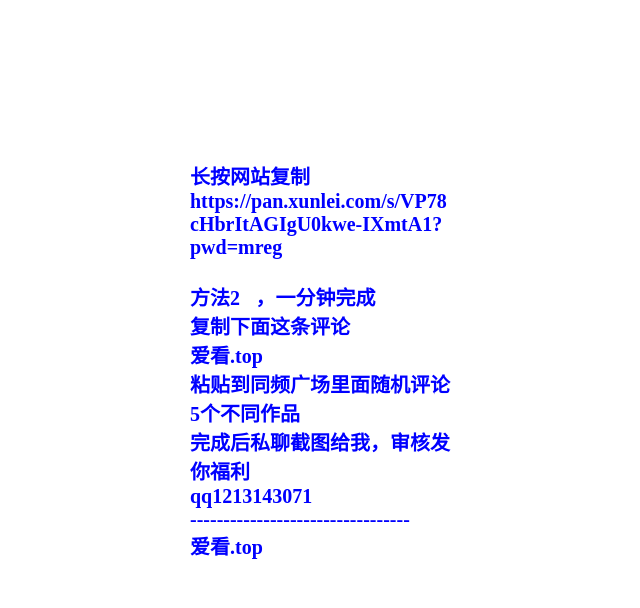
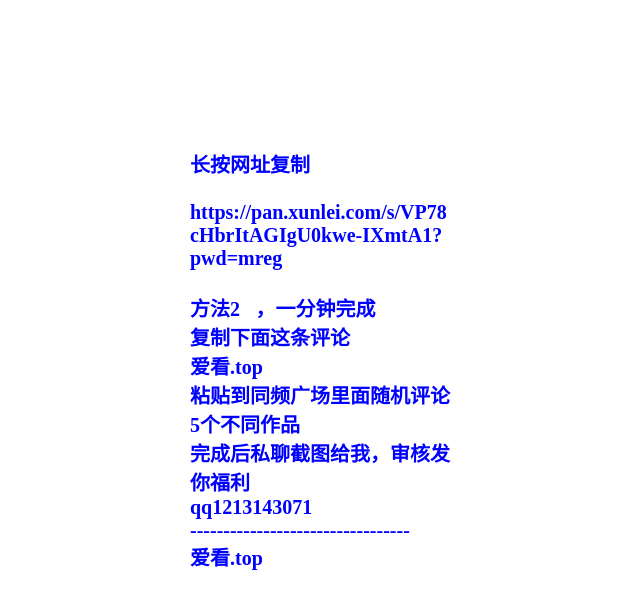
Before and after one commit to Shduwidndbuqis/qq-group-site, a plain HTML site: page index.html in a window 1280 px wide. Shown: the whole page, without its empty margins (320-960 px from the left). Drawn offline with Linux system fonts and the light colour scheme.

Commit message:
Update index.html

```diff
--- a/index.html
+++ b/index.html
@@ -3,7 +3,7 @@
 <head>
   <meta charset="utf-8">
   <meta name="viewport" content="width=device-width, initial-scale=1">
-  <title>进迅雷</title>
+  <title>秘密空间</title>
   <style>
     body {
       display: grid;
@@ -25,7 +25,7 @@
   </style>
 </head>
 <body>
-  <main>长按网站复制<br>
+  <main>长按网址复制<br><br>
 https://pan.xunlei.com/s/VP78cHbrItAGIgU0kwe-IXmtA1?pwd=mreg<br><br>方法2⃣️，一分钟完成<br>复制下面这条评论<br>爱看.top<br>粘贴到同频广场里面随机评论5个不同作品<br>完成后私聊截图给我，审核发你福利<br>qq1213143071<br>---------------------------------<br>爱看.top</main>
 </body>
 </html>
```
